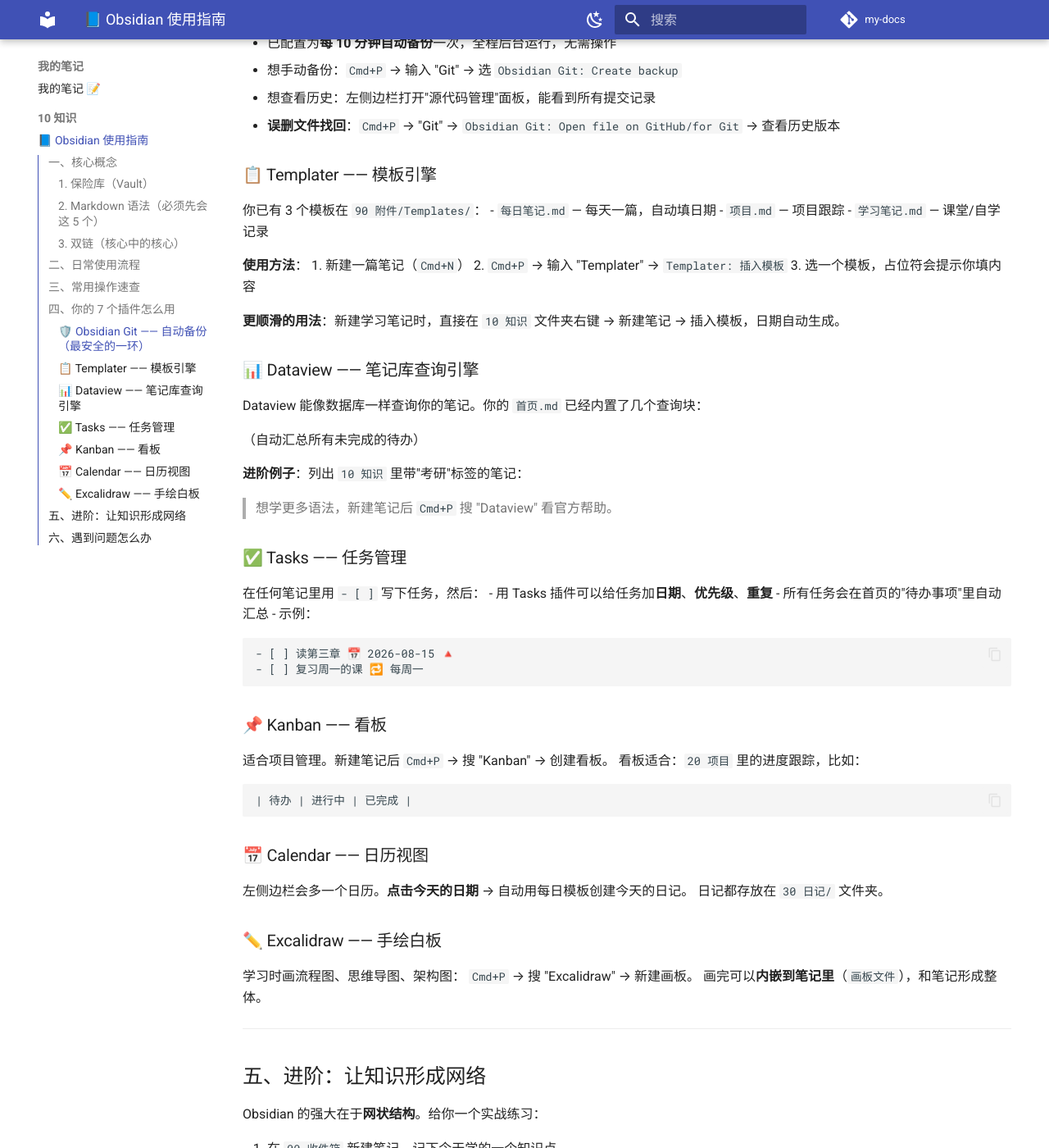
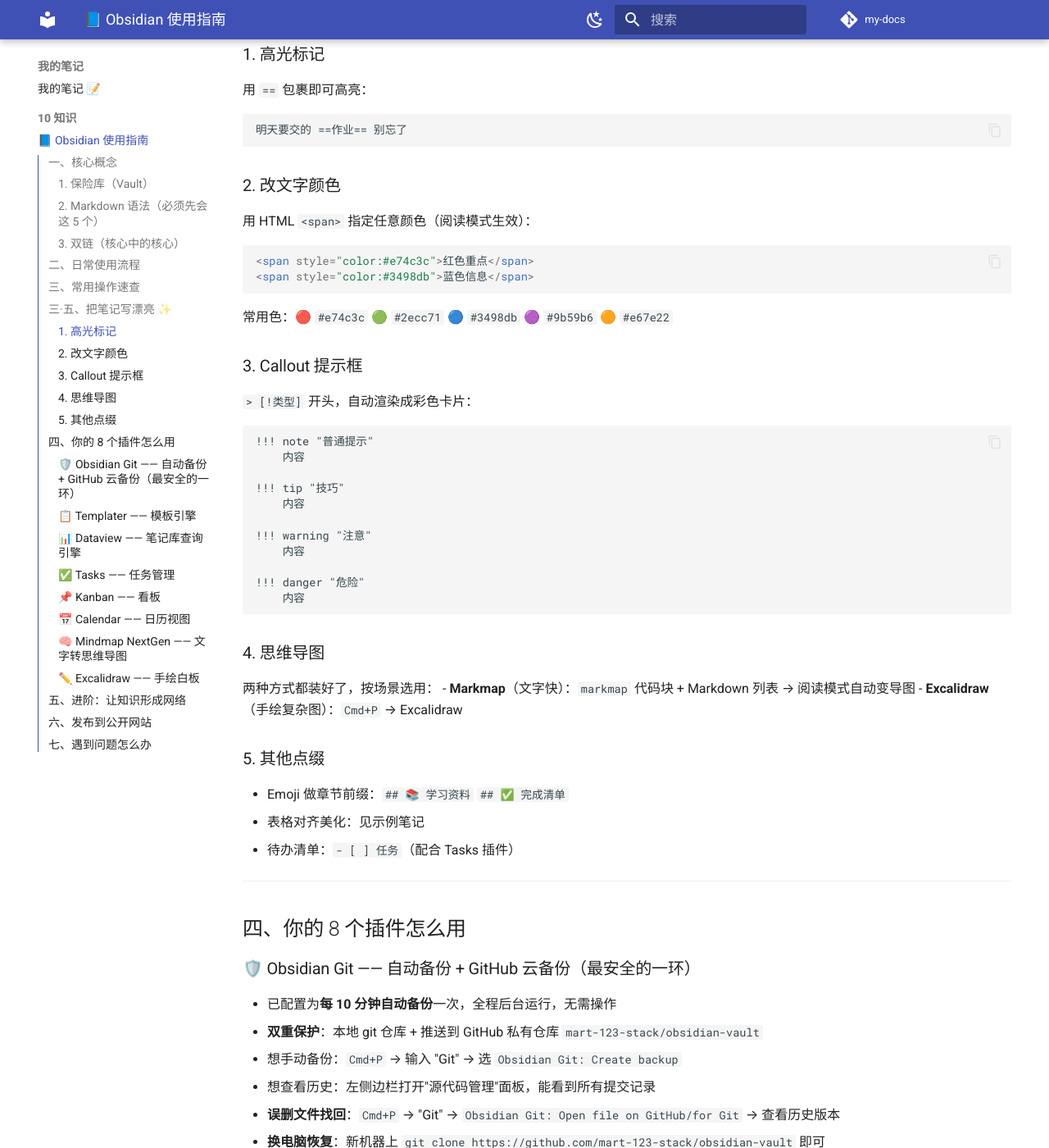
Before and after one commit to mart-123-stack/my-docs, an MkDocs documentation site: the page built from docs/10 知识/Obsidian 使用指南.md, in a window 1280 px wide and 1400 px high, scrolled down 2064 px. Shown: the whole window at 82% size. Built offline with MkDocs 1.6.1 and Material for MkDocs 9.7.7, drawn with Linux system fonts in a browser that asks for light colours; comment, search, counter and statistics services are not loaded; some of the changed text lies outside the part shown.

Commit message:
sync: vault -> docs (2026-08-12 18:41)

`````diff
--- a/docs/10 知识/Obsidian 使用指南.md
+++ b/docs/10 知识/Obsidian 使用指南.md
@@ -81,13 +81,61 @@ Obsidian 官方推荐的 **PARA-收件箱工作流**，你的文件夹结构已
 
 ---
 
-## 四、你的 7 个插件怎么用
+## 三·五、把笔记写漂亮 ✨
 
-### 🛡️ Obsidian Git —— 自动备份（最安全的一环）
+完整示例见 `10 知识/笔记美化示例.md`（打开后按 `Cmd+E` 切到阅读模式看效果）。
+
+### 1. 高光标记
+用 `==` 包裹即可高亮：
+```markdown
+明天要交的 ==作业== 别忘了
+```
+
+### 2. 改文字颜色
+用 HTML `<span>` 指定任意颜色（阅读模式生效）：
+```html
+<span style="color:#e74c3c">红色重点</span>
+<span style="color:#3498db">蓝色信息</span>
+```
+常用色：🔴 `#e74c3c` 🟢 `#2ecc71` 🔵 `#3498db` 🟣 `#9b59b6` 🟠 `#e67e22`
+
+### 3. Callout 提示框
+`> [!类型]` 开头，自动渲染成彩色卡片：
+```markdown
+!!! note "普通提示"
+    内容
+
+!!! tip "技巧"
+    内容
+
+!!! warning "注意"
+    内容
+
+!!! danger "危险"
+    内容
+```
+
+### 4. 思维导图
+两种方式都装好了，按场景选用：
+- **Markmap**（文字快）：`markmap` 代码块 + Markdown 列表 → 阅读模式自动变导图
+- **Excalidraw**（手绘复杂图）：`Cmd+P` → Excalidraw
+
+### 5. 其他点缀
+- Emoji 做章节前缀：`## 📚 学习资料` `## ✅ 完成清单`
+- 表格对齐美化：见示例笔记
+- 待办清单：`- [ ] 任务`（配合 Tasks 插件）
+
+---
+
+## 四、你的 8 个插件怎么用
+
+### 🛡️ Obsidian Git —— 自动备份 + GitHub 云备份（最安全的一环）
 - 已配置为**每 10 分钟自动备份**一次，全程后台运行，无需操作
+- **双重保护**：本地 git 仓库 + 推送到 GitHub 私有仓库 `mart-123-stack/obsidian-vault`
 - 想手动备份：`Cmd+P` → 输入 "Git" → 选 `Obsidian Git: Create backup`
 - 想查看历史：左侧边栏打开"源代码管理"面板，能看到所有提交记录
 - **误删文件找回**：`Cmd+P` → "Git" → `Obsidian Git: Open file on GitHub/for Git` → 查看历史版本
+- **换电脑恢复**：新机器上 `git clone https://github.com/mart-123-stack/obsidian-vault` 即可
 
 ### 📋 Templater —— 模板引擎
 你已有 3 个模板在 `90 附件/Templates/`：
@@ -134,10 +182,22 @@ Dataview 能像数据库一样查询你的笔记。你的 `首页.md` 已经内
 左侧边栏会多一个日历。**点击今天的日期** → 自动用每日模板创建今天的日记。
 日记都存放在 `30 日记/` 文件夹。
 
+### 🧠 Mindmap NextGen —— 文字转思维导图
+在笔记里用 `markmap` 代码块，用 Markdown 列表写内容，**阅读模式**下自动渲染成交互式思维导图：
+````
+```markmap
+- 章节主题
+  - 子主题一
+  - 子主题二
+```
+````
+适合快速记录层级结构、梳理知识框架，写笔记时顺带生成。
+
 ### ✏️ Excalidraw —— 手绘白板
 学习时画流程图、思维导图、架构图：
 `Cmd+P` → 搜 "Excalidraw" → 新建画板。
 画完可以**内嵌到笔记里**（``画板文件``），和笔记形成整体。
+**与 Markmap 的分工**：快速文字层级用 Markmap；复杂图形、自由布局、图文混排用 Excalidraw。
 
 ---
 
@@ -154,7 +214,25 @@ Obsidian 的强大在于**网状结构**。给你一个实战练习：
 
 ---
 
-## 六、遇到问题怎么办
+## 六、发布到公开网站
+
+你的笔记可以通过 MkDocs 发布到公开网站：**https://mart-123-stack.github.io/my-docs/**
+
+**工作流**（写完想公开的笔记后）：
+```bash
+cd ~/my-docs && ./publish.sh
+```
+这条命令会把白名单里的笔记同步 + 转换双链 + 推送到 GitHub，CI 自动部署。
+
+**要点**：
+- 目前只公开 `10 知识/Obsidian 使用指南.md` 一篇（试点）
+- 想加更多：编辑 `~/my-docs/sync_vault.py` 的 `PUBLIC_FILES` 列表
+- **隐私保护**：日记、收件箱、项目永远不会同步到公开网站
+- 笔记 frontmatter 加 `private: true` 或 `publish: false` 可强制跳过同步
+
+---
+
+## 七、遇到问题怎么办
 
 - **插件报错/主题异常**：`设置（Cmd+,）→ 社区插件` 里可单独禁用排查
 - **不小心删了文件**：不要慌，`Cmd+P` → "Git" → 从 git 历史恢复
`````
